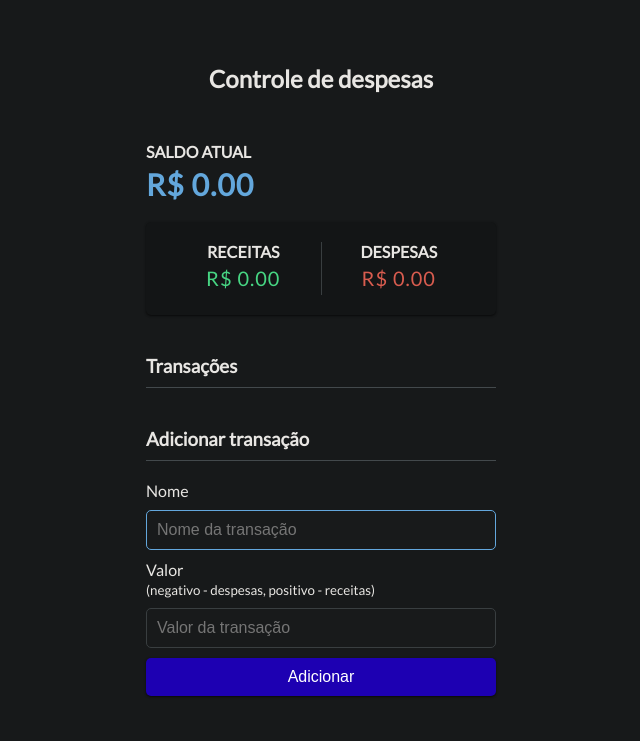
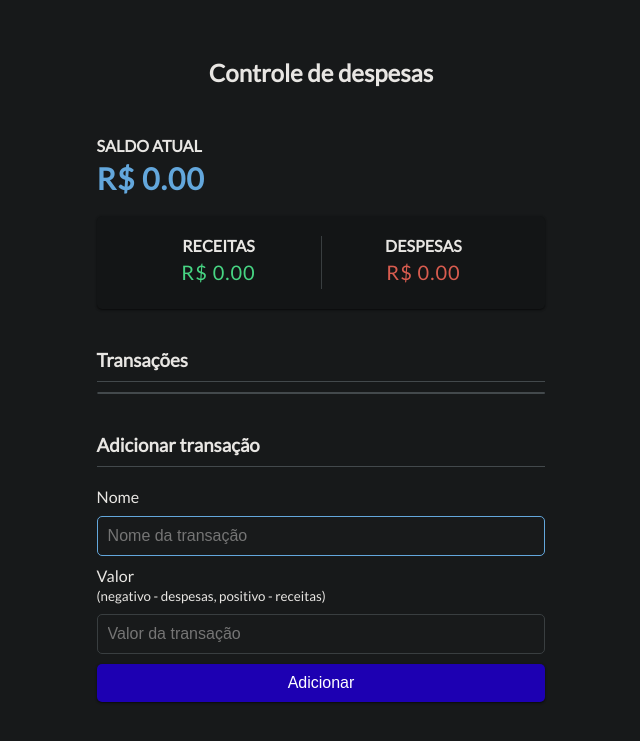
Before and after one commit to valdean132/Controle_de_Despesas, a PHP site: page / in a window 1280 px wide. Shown: the top 741 px of the page, without its empty margins (319-959 px from the left). Run offline with PHP 8.4, Linux system fonts and the light colour scheme.

Commit message:
Melhorias no estilo

```diff
--- a/index.html
+++ b/index.html
@@ -15,7 +15,6 @@
         <h4>Saldo atual</h4>
 
         <h2 id="balance" class="balance">R$ 0.00</h2>
-
         <div class="inc-exp-container">
             <div>
                 <h4>Receitas</h4>
@@ -28,7 +27,10 @@
         </div>
         <h3>Transações</h3>
 
-        <ul id="transactions" class="transactions"></ul>
+        <div class="entrada-saida">
+            <ul id="transactions" class="transactions"></ul>
+        </div>
+
 
         <h3>Adicionar transação</h3>
 
--- a/style.css
+++ b/style.css
@@ -19,7 +19,8 @@ body {
 
 .container {
     margin: 30px auto;
-    width: 350px;
+    padding: 0 2%;
+    width: 500px;
 }
 
 h2.balance {
@@ -118,11 +119,22 @@ input[type='number']:valid{
 .btn:focus{
     background-color: var(--backgroundColorHover-two);
 }
-
+.entrada-saida{
+    width: 100%;
+    height: auto;
+    max-height: 250px;
+    background-color: #ccc;
+    margin-bottom: 40px;
+    border: var(--border-one);
+    background-color: var(--backgroundColor-four);
+    border-radius: 5px 0 0 5px;
+    overflow: auto;
+}
 .transactions {
+    width: 88%;
     list-style-type: none;
     padding: 0;
-    margin-bottom: 40px;
+    margin: 0 auto;
 }
 
 .transactions li {
```
